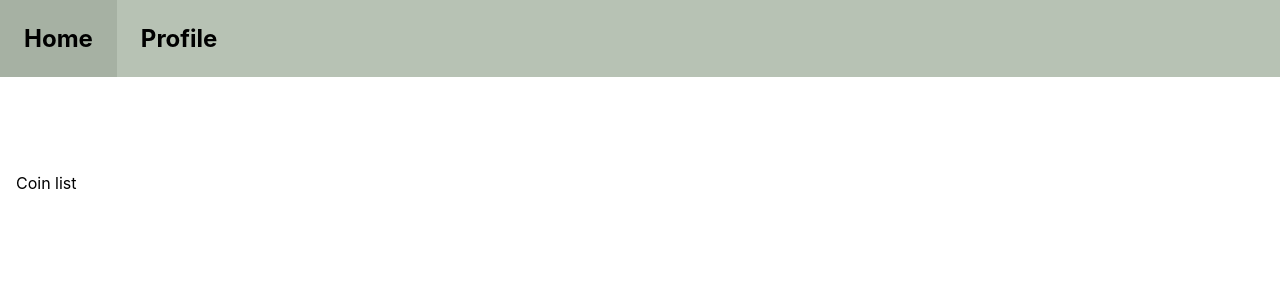
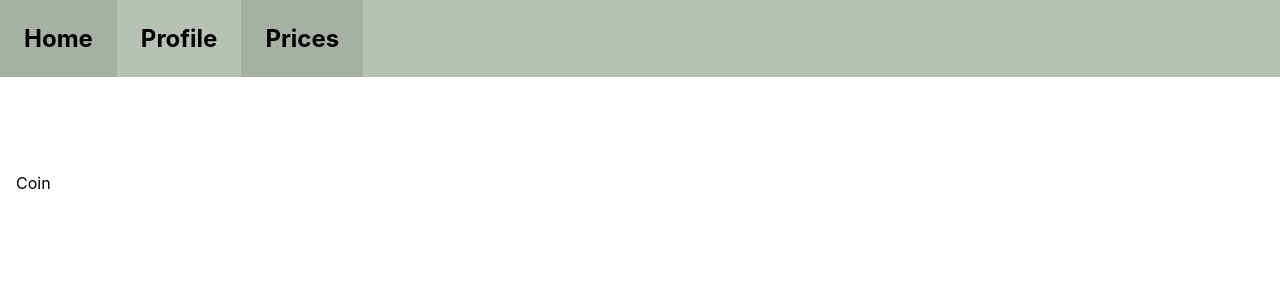
Before and after one commit to JohnTurkson/crypto-trading-platform, a React (Create React App) app in the folder client/: page /prices in a window 1280 px wide. Shown: the top 300 px of the page. Built offline with nearby package versions, Linux system fonts and the light colour scheme.

Commit message:
added base crypto list

```diff
--- a/client/src/App.tsx
+++ b/client/src/App.tsx
@@ -2,6 +2,7 @@ import { BrowserRouter as Router, Switch, Route } from "react-router-dom";
 import Page from "./components/Page";
 import {
     Home,
+    Prices,
     Profile
 } from "./pages"
 
@@ -9,6 +10,11 @@ function App() {
     return (
         <Router>
             <Switch>
+                <Route path="/prices">
+                    <Page>
+                        <Prices />
+                    </Page>
+                </Route>
                 <Route path="/profile">
                     <Page>
                         <Profile />
--- a/client/src/components/Navbar.tsx
+++ b/client/src/components/Navbar.tsx
@@ -31,6 +31,9 @@ const Navbar = () => {
                 <StyledLink selected={location.pathname === "/profile"} to="/profile">
                     Profile
                 </StyledLink>
+                <StyledLink selected={location.pathname === "/prices"} to="/prices">
+                    Prices
+                </StyledLink>
             </NavbarContainer>
         </>
     )
--- /dev/null
+++ b/client/src/containers/CryptoPriceList.tsx
@@ -0,0 +1,29 @@
+import { useState } from "react"
+import styled from "styled-components"
+
+const CryptoContainer = styled.div`
+    display: flex;
+    flex-direction: column;
+`
+
+// TODO: change any type
+const createCryptoListing = (cryptos: any[]): JSX.Element => {
+    // return Coin components based on JSON data
+    return(
+        <div>Coin</div>
+    )
+}
+
+const CryptoPriceList = () => {
+    const [cryptos, setCryptos] = useState([])
+
+    // TODO: useEffect hook with setCryptos to fetch crypto data
+
+    return (
+        <CryptoContainer>
+            {createCryptoListing(cryptos)}
+        </CryptoContainer>
+    )
+}
+
+export default CryptoPriceList
--- /dev/null
+++ b/client/src/pages/Prices.tsx
@@ -0,0 +1,7 @@
+import CryptoPriceList from "../containers/CryptoPriceList"
+
+export default () => {
+    return (
+        <CryptoPriceList />
+    )
+}
--- a/client/src/pages/index.tsx
+++ b/client/src/pages/index.tsx
@@ -1,7 +1,9 @@
 import Home from "./Home"
 import Profile from "./Profile"
+import Prices from "./Prices"
 
 export {
     Home,
-    Profile
+    Profile,
+    Prices
 }
```
